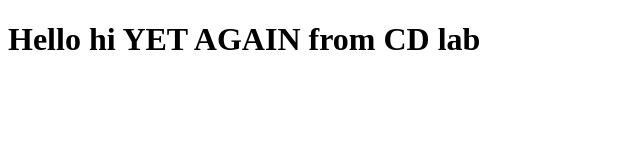
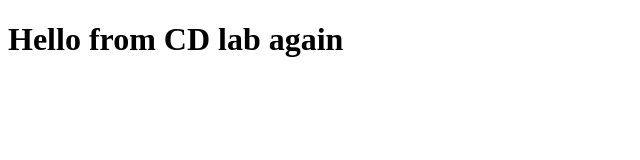
Before and after one commit to cillian-murphy640/lab11, a plain HTML site: page index.html in a window 1280 px wide. Shown: the whole page, without its empty margins (0-640 px from the left). Drawn offline with Linux system fonts and the light colour scheme.

Commit message:
index.html file change v4

```diff
--- a/index.html
+++ b/index.html
@@ -1,2 +1,2 @@
 <!DOCTYPE html>
-<h1>Hello hi YET AGAIN from CD lab</h1>
+<h1>Hello from CD lab again</h1>
```
